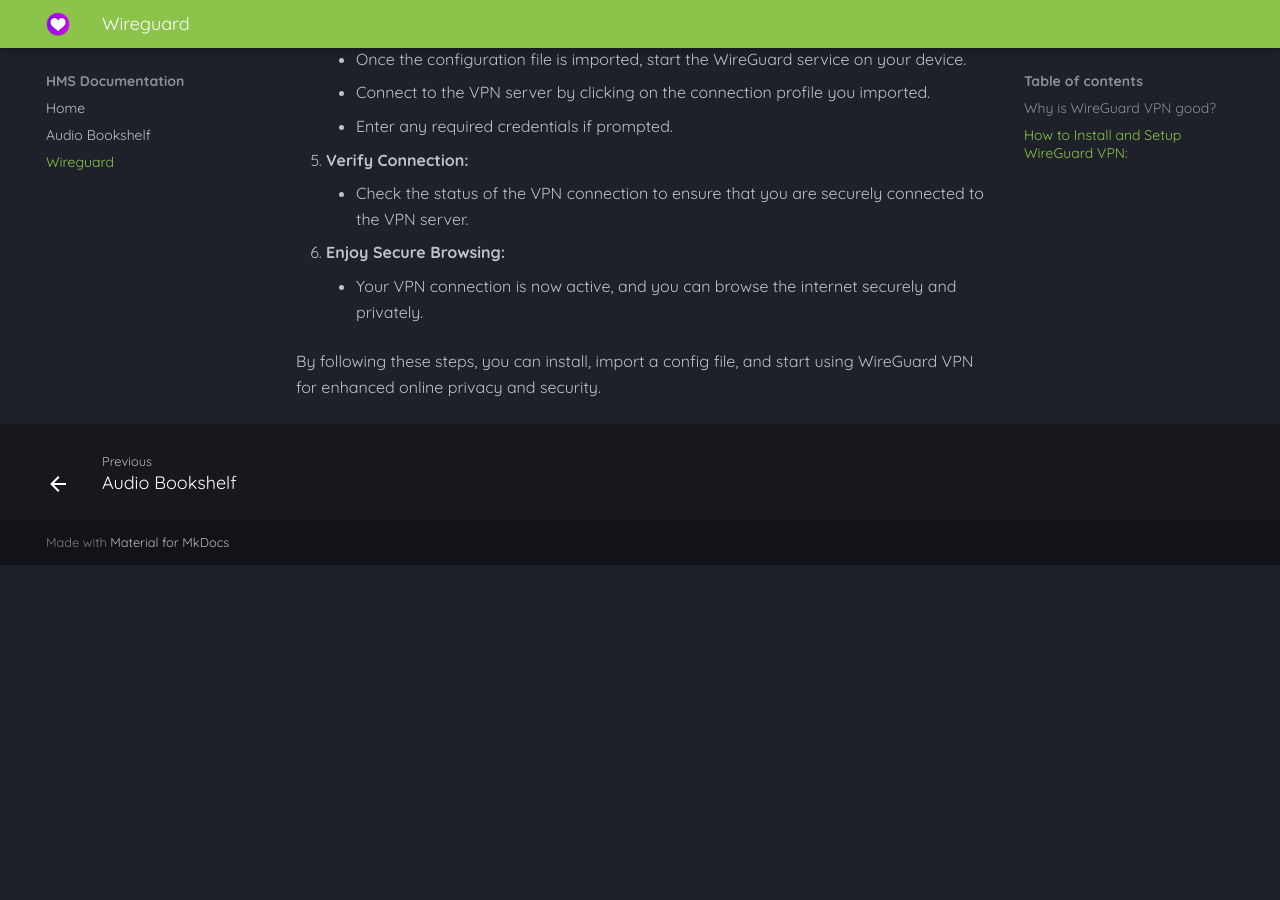
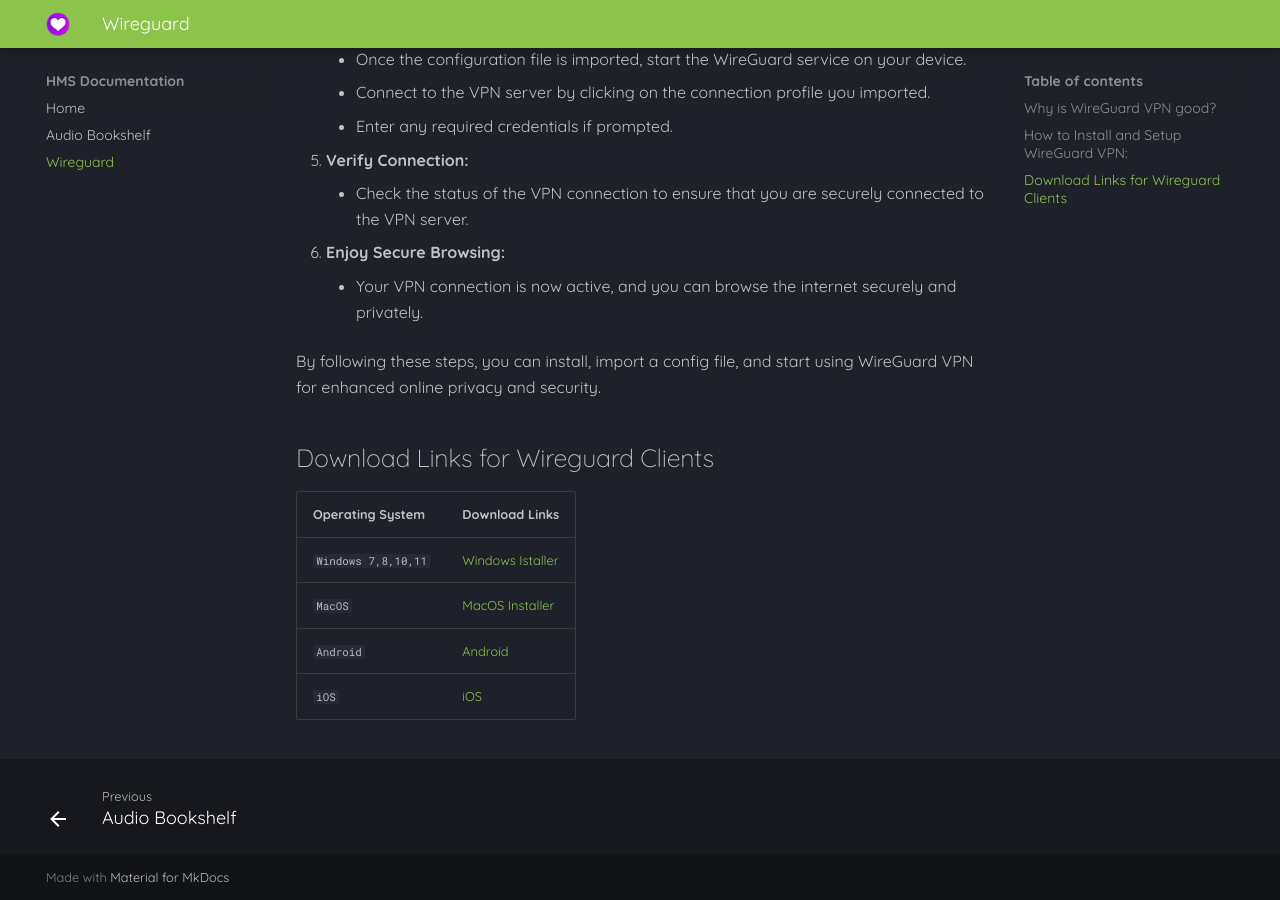
Before and after one commit to Jaxxel89/hms-docs, an MkDocs documentation site: the page built from docs/wireguard.md, in a window 1280 px wide and 900 px high, scrolled down 1233 px. Built offline with MkDocs 1.6.1 and Material for MkDocs 9.7.7, drawn with Linux system fonts in a browser that asks for light colours; before the commit the page ends 1798 px from its top, so only the background shows below that.

Commit message:
Update WG/Index

```diff
--- a/docs/wireguard.md
+++ b/docs/wireguard.md
@@ -44,3 +44,12 @@ WireGuard VPN creates a secure tunnel between your device and the VPN server. Th
     - Your VPN connection is now active, and you can browse the internet securely and privately.
 
 By following these steps, you can install, import a config file, and start using WireGuard VPN for enhanced online privacy and security.
+
+## Download Links for Wireguard Clients
+
+| Operating System | Download Links                 |
+| :---------- | :-----------------------------------|
+| `Windows 7,8,10,11` | [Windows Istaller](https://download.wireguard.com/windows-client/wireguard-installer.exe)  |
+| `MacOS`             | [MacOS Installer](https://itunes.apple.com/us/app/wireguard/id1451685025?ls=1&mt=12)       |
+| `Android`           | [Android](https://play.google.com/store/apps/details?id=com.wireguard.android)             |
+| `iOS`               | [iOS](https://itunes.apple.com/us/app/wireguard/id1441195209?ls=1&mt=8)                    |
```
Also changed, not shown: docs/index.md (+3 -0 lines).
